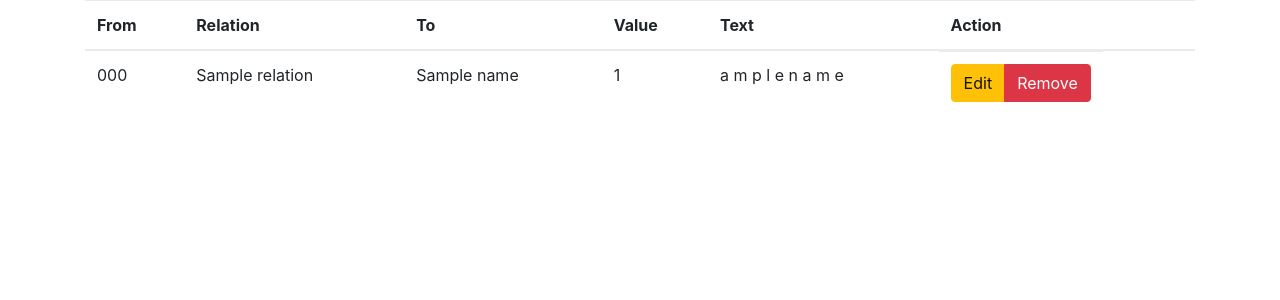
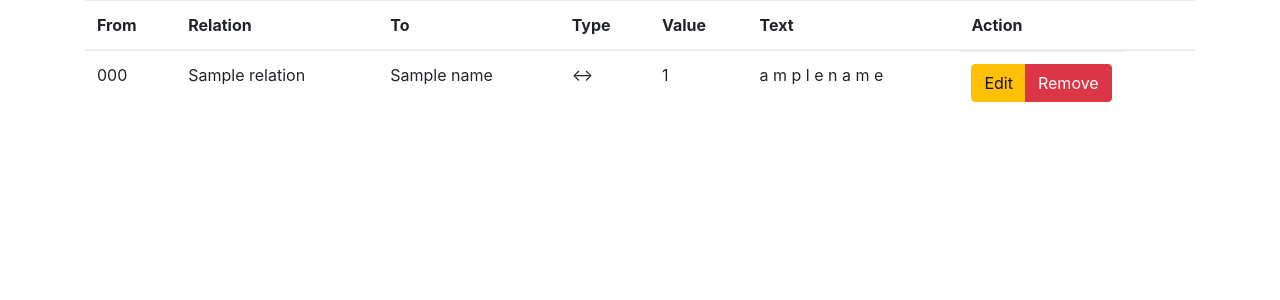
Before and after one commit to ingridstoleru/AI-M3, a Python web app: template m3/StartProject/templates/index.html in a window 1280 px wide. Shown: the part 54-354 px from the top of the page. Run offline with Jinja, Linux system fonts and the light colour scheme; the template is opened without the code that fills it: most values are stand-ins (such as "Sample title", 1, 10 or a date in 2020); some libraries are stand-ins or nearby versions.

Commit message:
Added type of relations

```diff
--- a/m3/StartProject/templates/index.html
+++ b/m3/StartProject/templates/index.html
@@ -24,6 +24,7 @@
         <th>From</th>
         <th>Relation</th>
         <th>To</th>
+        <th>Type</th>
         <th>Value</th>
         <th>Text</th>
         <th>Action</th>
@@ -37,6 +38,12 @@
             <td>{{concept}}</td>
             <td>{{relation}}</td>
             <td>{{to_concept}}</td>
+            <td>{% if relation == "Is a" -%}
+                ->
+                {% else -%}
+               <->
+                {% endif -%}
+            </td>
             <td>{{input_dict[concept][relation][to_concept][0]}}</td>
             <td>{% for prop in input_dict[concept][relation][to_concept][1:] -%}
                   {{prop}}
```
